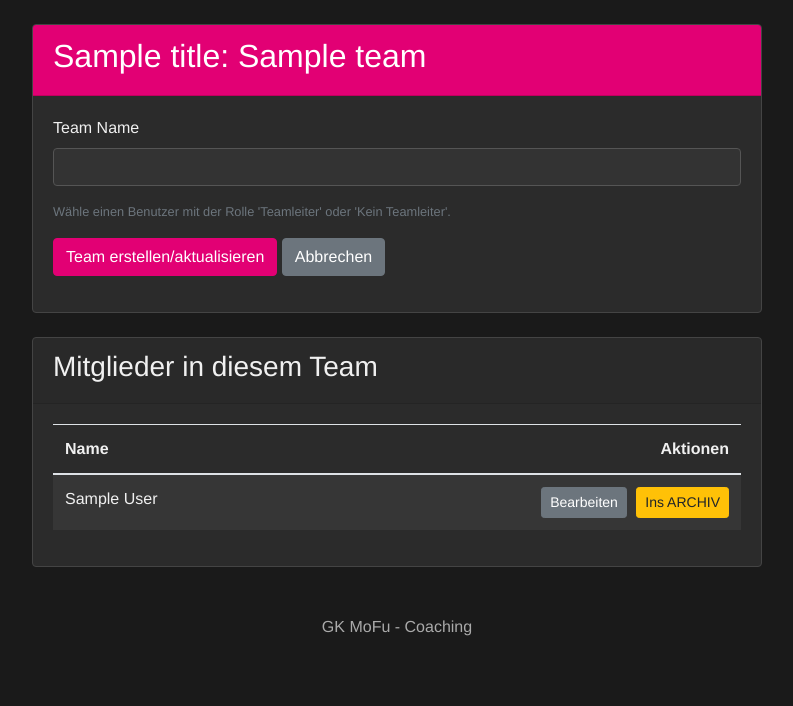
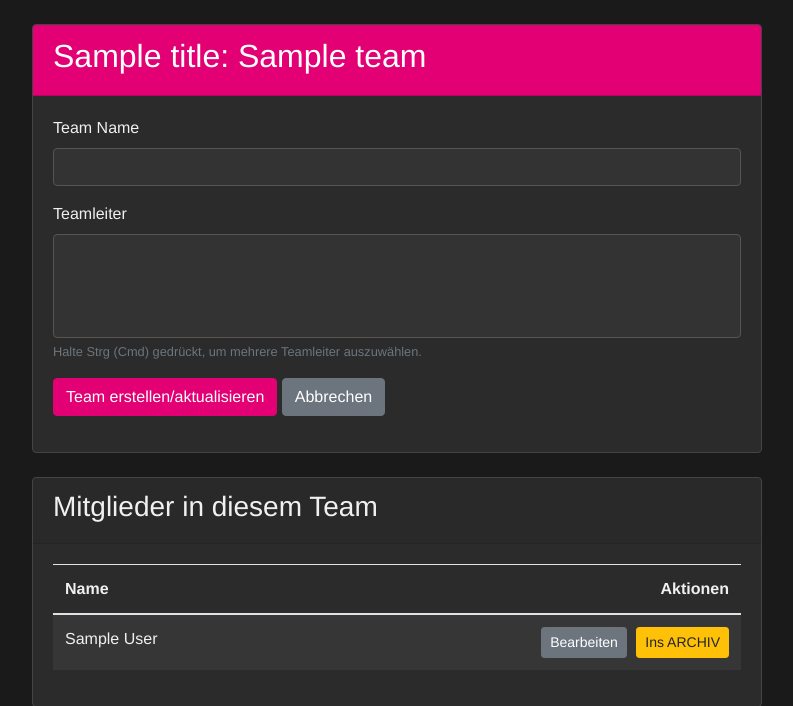
Before and after one commit to xfloxx09/testtoolcoach, a Flask app: template app/templates/admin/edit_team.html in a window 1280 px wide. Shown: the part 58-764 px from the top of the page, without its empty margins (243-1036 px from the left). Before the commit the page ends 694 px from the top, so only its background shows below. Run offline with Flask 3, Linux system fonts and the light colour scheme; tables that the repository leaves empty hold one stand-in row (values such as "Sample post"); the template is opened without the code that fills it: values that come from a table or form of the project are taken from there, most other values are stand-ins (such as "Sample title", 1, 10 or a date in 2020); lists and menus that the app fills with data are empty; some libraries are stand-ins or nearby versions.

Commit message:
Update edit_team.html

```diff
--- a/app/templates/admin/edit_team.html
+++ b/app/templates/admin/edit_team.html
@@ -22,15 +22,15 @@
                     </div>
 
                     <div class="form-group">
-                        {{ form.team_leader_id.label(class="form-control-label") }}
-                        {{ form.team_leader_id(class="form-control custom-select " + ("is-invalid" if form.team_leader_id.errors else ""), disabled=(team.name == 'ARCHIV')) }}
-                        <small class="form-text text-muted">Wähle einen Benutzer mit der Rolle 'Teamleiter' oder 'Kein Teamleiter'.</small>
-                        {% if form.team_leader_id.errors %}
-                            <div class="invalid-feedback">
-                                {% for error in form.team_leader_id.errors %}<span>{{ error }}</span>{% endfor %}
-                            </div>
-                        {% endif %}
-                    </div>
+    {{ form.team_leaders.label(class="form-control-label") }}
+    {{ form.team_leaders(class="form-control custom-select " + ("is-invalid" if form.team_leaders.errors else ""), multiple=True, size=5) }}
+    <small class="form-text text-muted">Halte Strg (Cmd) gedrückt, um mehrere Teamleiter auszuwählen.</small>
+    {% if form.team_leaders.errors %}
+        <div class="invalid-feedback">
+            {% for error in form.team_leaders.errors %}<span>{{ error }}</span>{% endfor %}
+        </div>
+    {% endif %}
+</div>
 
                     {% if team.name != 'ARCHIV' %} <!-- Buttons nur für normale Teams anzeigen -->
                     <div class="form-group">
```
